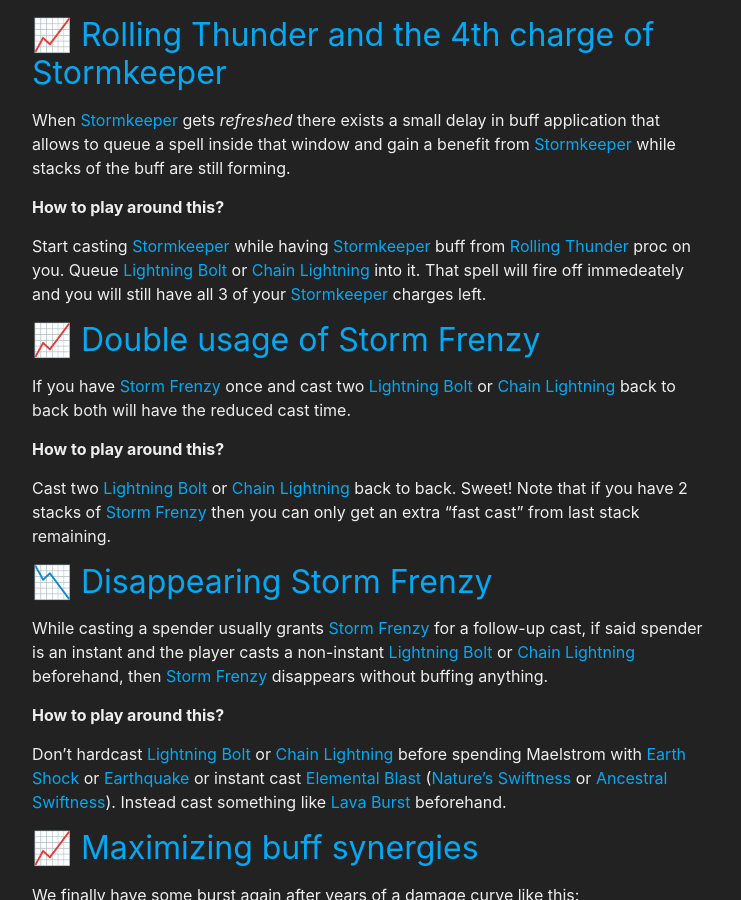
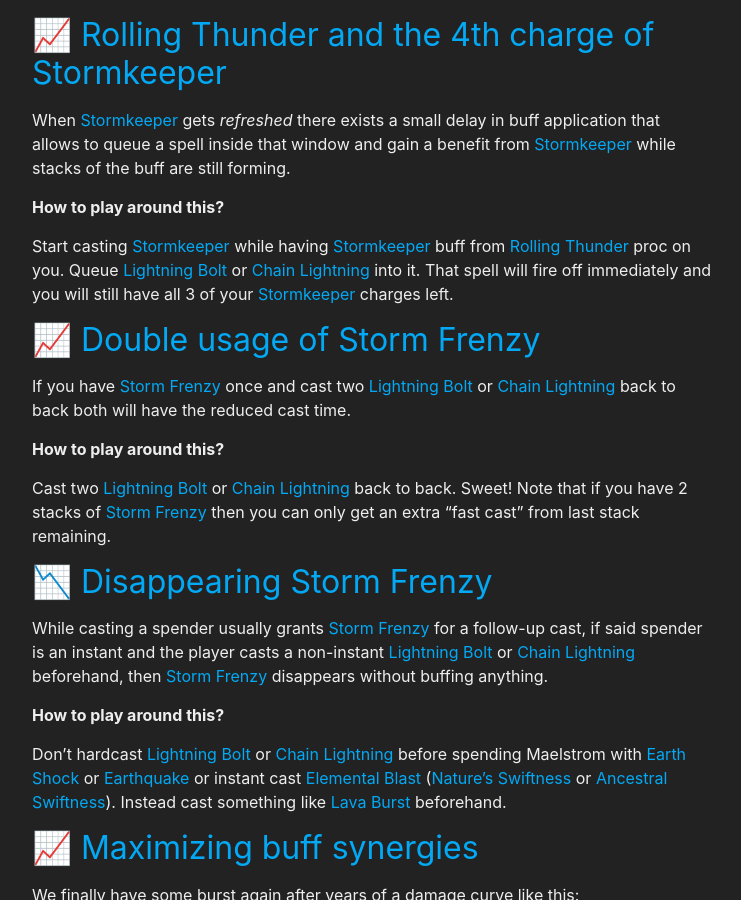
Before and after one commit to stormearthandlava/stormearthandlava.github.io, a Jekyll site: the page built from blog/_posts/2025-01-01-secret-techs-11-0-7.md, in a window 1280 px wide and 900 px high, scrolled down 1006 px. Shown: the whole window, without its empty margins (268-1009 px from the left). Built offline with Jekyll 4.4.1, drawn with Linux system fonts in a browser that asks for light colours; a script that is not in the unit is left out; some of the changed text lies outside the part shown.

Commit message:
fix a sneaky spelling error, add witty end...
well...not really witty.

```diff
--- a/blog/_posts/2025-01-01-secret-techs-11-0-7.md
+++ b/blog/_posts/2025-01-01-secret-techs-11-0-7.md
@@ -64,7 +64,7 @@ When {{ site.data.spell.stormkeeper }} gets *refreshed* there exists a small del
 **How to play around this?**
 
 Start casting {{ site.data.spell.stormkeeper }} while having {{ site.data.spell.stormkeeper }} buff from {{ site.data.spell.rolling_thunder }} proc on you. Queue {{ site.data.spell.lb }} or {{ site.data.spell.cl }} into it.
-That spell will fire off immedeately and you will still have all 3 of your {{ site.data.spell.stormkeeper }} charges left.
+That spell will fire off immediately and you will still have all 3 of your {{ site.data.spell.stormkeeper }} charges left.
 
 
 ## 📈 Double usage of {{ site.data.spell.storm_frenzy }}
```
Also changed, not shown: other parts of blog/_posts/2025-01-01-secret-techs-11-0-7.md (+2 -1 lines).
